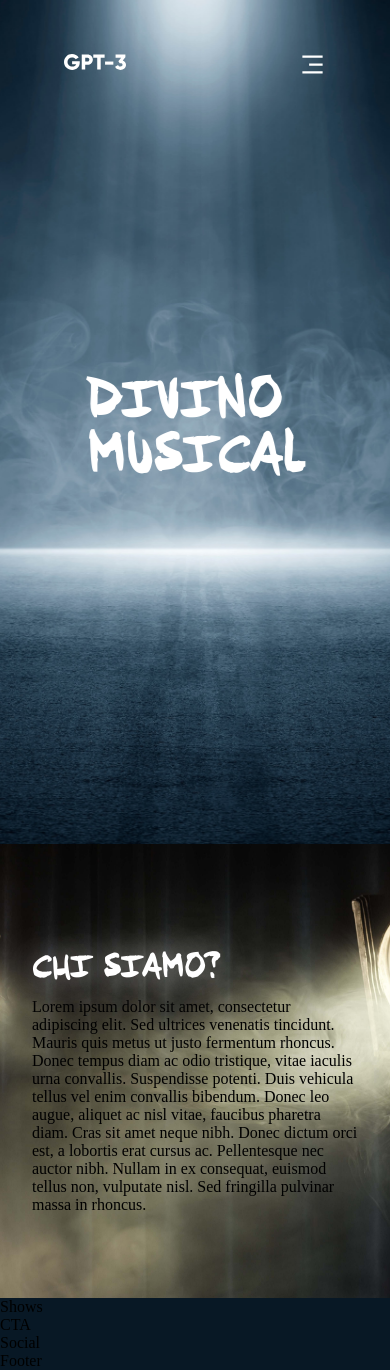
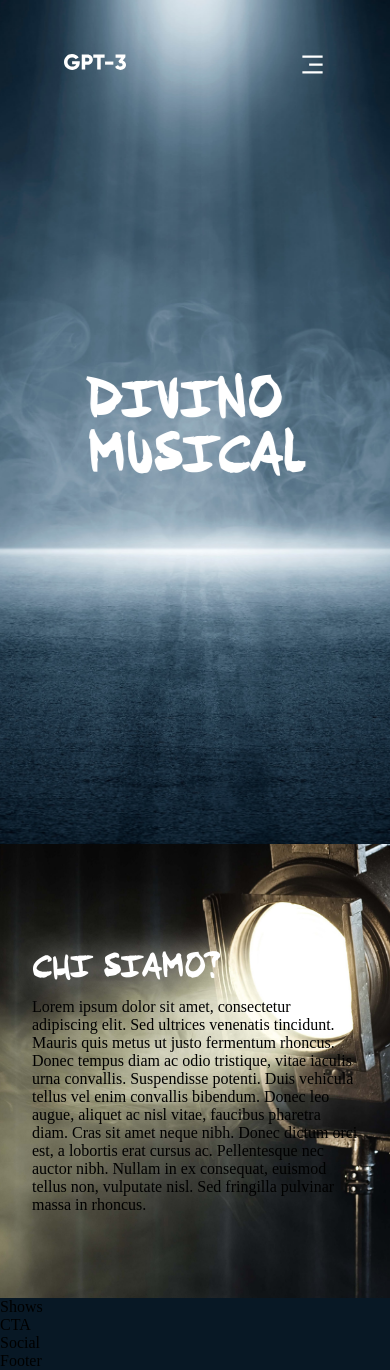
Before and after one commit to davideleo5/davideleo5.github.io, a React (Create React App) app: page / in a window 390 px wide. Built offline with nearby package versions, Linux system fonts and the light colour scheme; the HTML template or start-up script is replaced by a standard one.

Commit message:
Added different mobile image for chi siamo section

```diff
--- a/src/containers/what/What.jsx
+++ b/src/containers/what/What.jsx
@@ -2,14 +2,23 @@ import { React, useRef } from 'react';
 import { useInView } from 'react-intersection-observer';
 import './what.css';
 import background from "../../assets/chi-siamo.jpg";
+import backgroundMobile from "../../assets/chi-siamo-mobile.jpg";
 
 const What = () => {
   const { ref, inView } = useInView();
+  const windowWidth = useRef(window.innerWidth);
+  var backgroundImageUrl = '';
+
+  if (windowWidth.current > 768) {
+    backgroundImageUrl = `url(${background})`
+  } else {
+    backgroundImageUrl = `url(${backgroundMobile})`
+  }
 
   return (
-    <div className='chi-siamo-container' style={{ backgroundImage: `url(${background})` }}>
+    <div className='chi-siamo-container' style={{ backgroundImage: backgroundImageUrl }}>
       <div className='chi-siamo-content section__padding'>
-        <h3 ref={ref} className={`chi-siamo-title ${inView ? 'text-flicker-in-glow' : ''}`}>Chi siamo?</h3>
+        <h3 ref={ref} className={`chi-siamo-title ${inView ? 'text-flicker-in-glow' : ''} `}>Chi siamo?</h3>
         <p>Lorem ipsum dolor sit amet, consectetur adipiscing elit. Sed ultrices venenatis tincidunt. Mauris quis metus ut justo fermentum rhoncus. Donec tempus diam ac odio tristique, vitae iaculis urna convallis. Suspendisse potenti. Duis vehicula tellus vel enim convallis bibendum. Donec leo augue, aliquet ac nisl vitae, faucibus pharetra diam. Cras sit amet neque nibh. Donec dictum orci est, a lobortis erat cursus ac. Pellentesque nec auctor nibh. Nullam in ex consequat, euismod tellus non, vulputate nisl. Sed fringilla pulvinar massa in rhoncus.</p>
       </div>
     </div>
```
Also changed, not shown: src/assets/chi-siamo-mobile.jpg (added).
